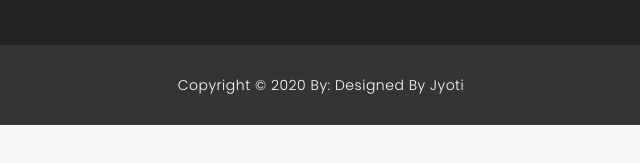
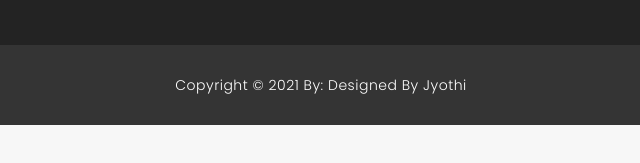
Before and after one commit to Jyothi-Jovial/t-hub, a plain HTML site: page t-hub/PROJECT/index.html in a window 1280 px wide. Shown: the part 6516-6679 px from the top of the page, 319-959 px from the left. Drawn offline with Linux system fonts and the light colour scheme.

Commit message:
Update index.html

```diff
--- a/t-hub/PROJECT/index.html
+++ b/t-hub/PROJECT/index.html
@@ -526,7 +526,7 @@
       <div class="container">
         <div class="row">
           <div class="col-md-12">
-            <p>Copyright © 2020 By: Designed By Jyoti</p>
+            <p>Copyright © 2021 By: Designed By Jyothi</p>
             </div>
           </div>
         </div>
```
